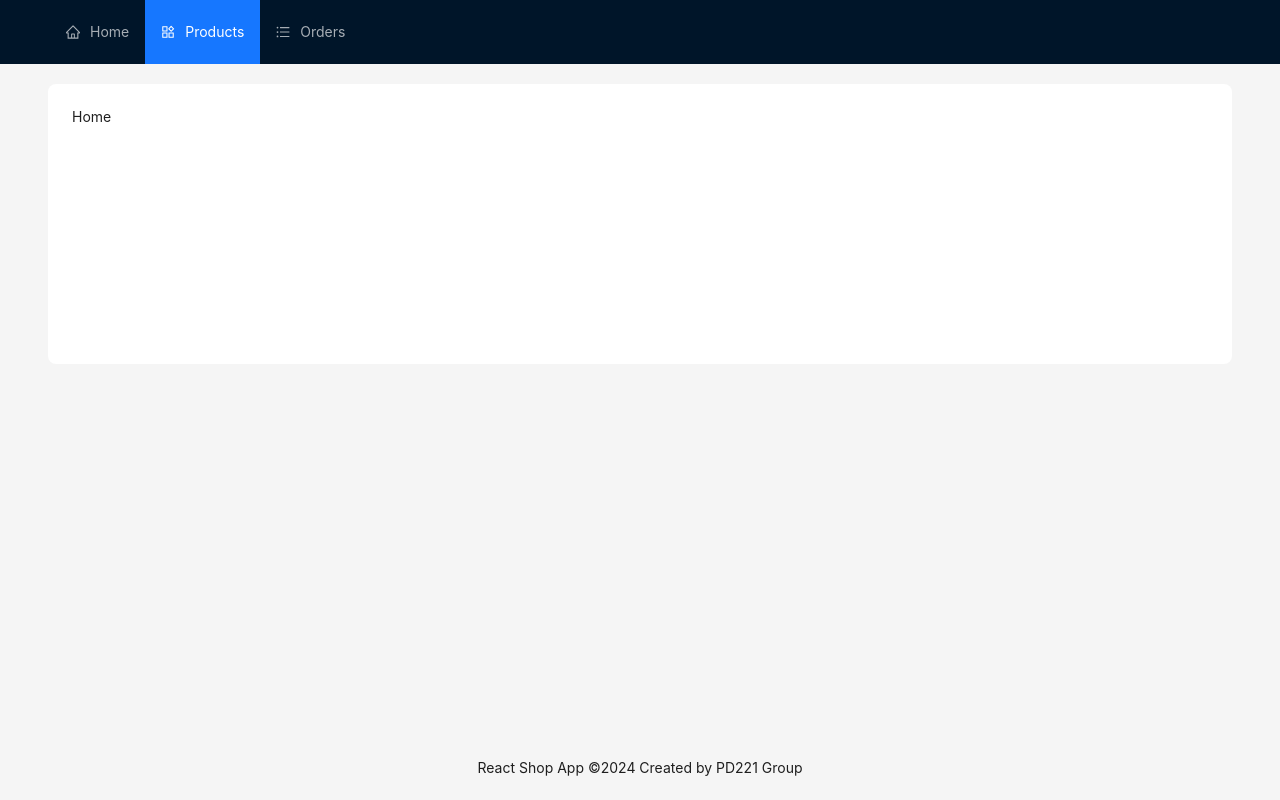
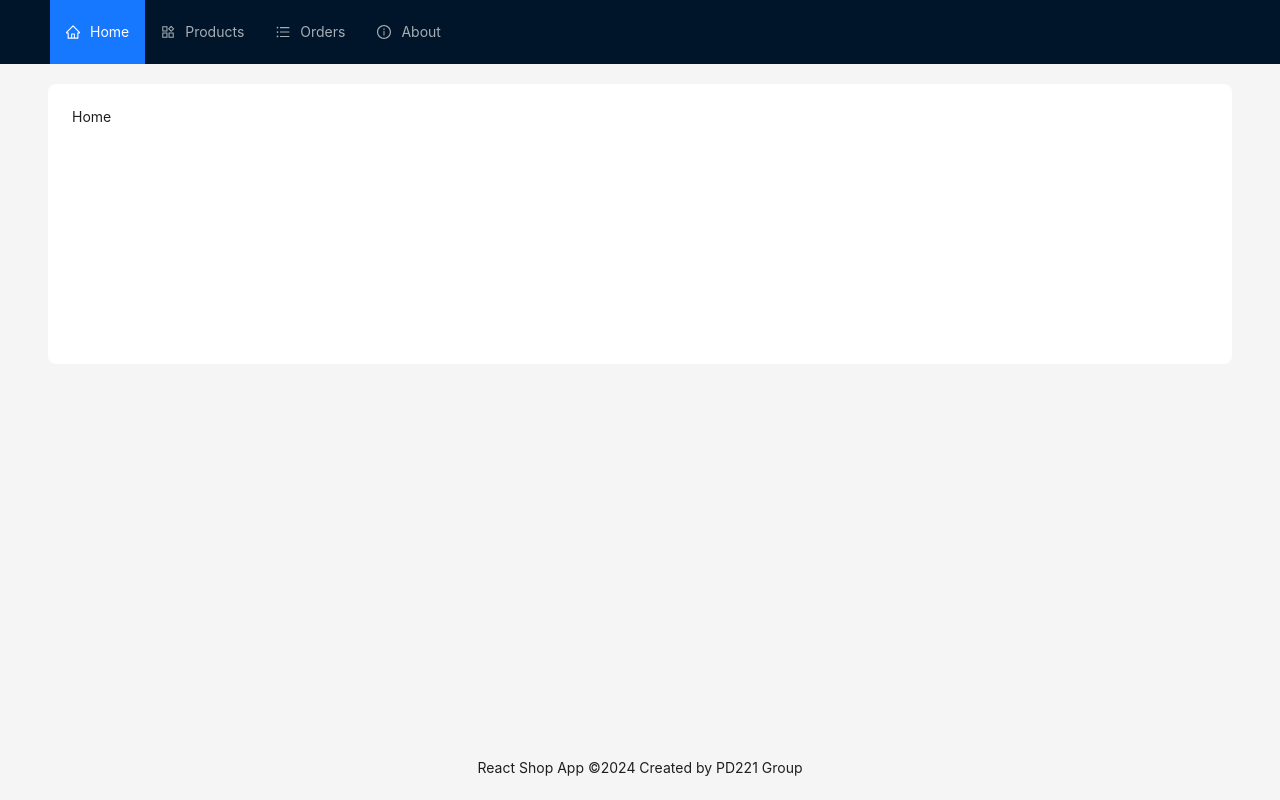
Before and after one commit to vladtymo/React-Shop-App-PD221, a React (Create React App) app: page / in a window 1280 px wide. Built offline with nearby package versions, Linux system fonts and the light colour scheme.

Commit message:
Fix active menu item feature

```diff
--- a/src/components/Products.js
+++ b/src/components/Products.js
@@ -1,6 +1,7 @@
 import React, { useEffect, useState } from 'react';
 import { Button, message, Popconfirm, Rate, Space, Table, Tag } from 'antd';
 import { ExclamationCircleFilled } from '@ant-design/icons';
+import { Outlet } from 'react-router-dom';
 
 function makeFirstInUpperCase(text) {
     return text[0].toUpperCase() + text.slice(1);
@@ -59,6 +60,7 @@ const columns = [
                     onConfirm={() => confirm(record.id)}
                     okText="Yes"
                     cancelText="No"
+                    placement='left'
                 >
                     <Button danger>Delete</Button>
                 </Popconfirm>
--- a/src/components/Sidebar.js
+++ b/src/components/Sidebar.js
@@ -1,28 +1,46 @@
-import React, { lazy } from 'react'
+import React, { lazy, useEffect, useState } from 'react'
 import { Layout, Menu } from 'antd';
-import { Link } from 'react-router-dom';
-import { HomeOutlined, ProductOutlined, UnorderedListOutlined } from '@ant-design/icons';
+import { Link, useLocation } from 'react-router-dom';
+import { HomeOutlined, InfoCircleOutlined, ProductOutlined, UnorderedListOutlined } from '@ant-design/icons';
 const { Header } = Layout;
 
 const menuItems = [
     {
-        key: 0,
+        key: "/",
         label: <Link to="/">Home</Link>,
         icon: <HomeOutlined />
     },
     {
-        key: 1,
+        key: "/products",
         label: <Link to="/products">Products</Link>,
         icon: <ProductOutlined />
     },
     {
-        key: 2,
+        key: "/orders",
         label: <Link to="/orders">Orders</Link>,
         icon: <UnorderedListOutlined />
     },
+    {
+        key: "/about",
+        label: <Link to="/about">About</Link>,
+        icon: <InfoCircleOutlined />
+    }
 ]
 
 export default function Sidebar() {
+
+    let location = useLocation();
+
+    const [current, setCurrent] = useState(location.pathname);
+
+    useEffect(() => {
+        if (location) {
+            if (current !== location.pathname) {
+                setCurrent(location.pathname);
+            }
+        }
+    }, [location, current]);
+
     return (
         <Header
             style={{
@@ -34,7 +52,7 @@ export default function Sidebar() {
             <Menu
                 theme="dark"
                 mode="horizontal"
-                defaultSelectedKeys={['1']}
+                defaultSelectedKeys={[current]}
                 items={menuItems}
                 style={{
                     flex: 1,
```
